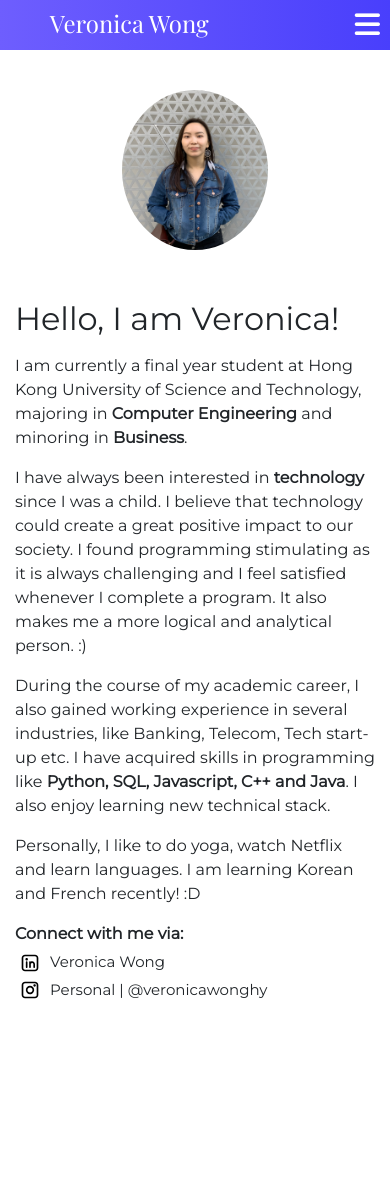
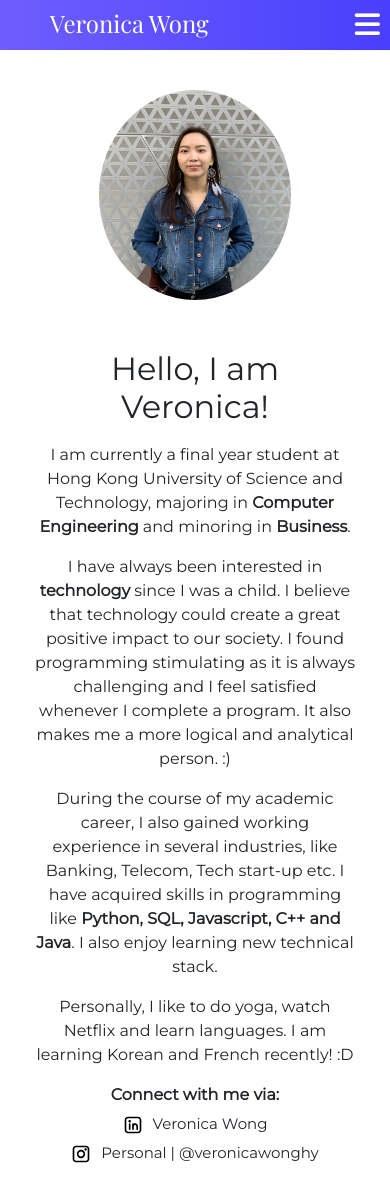
Before and after one commit to veronicawonghy/portfolio, a React (Create React App) app: page / in a window 390 px wide. Shown: the top 1202 px of the page. Before the commit the page ends 1047 px from the top, so only its background shows below. Built offline with nearby package versions, Linux system fonts and the light colour scheme.

Commit message:
mobile ui optimised

```diff
--- a/src/App.css
+++ b/src/App.css
@@ -14,6 +14,7 @@
 }
 .myPicture {
   height: calc(256px + 10vw);
+  width: auto;
   /* max-height: 30%; */
   border-radius: 50%;
   /* width: 200px; */
@@ -27,7 +28,8 @@
 
 @media screen and (max-width: 600px) {
   .myPicture {
-    height: 200px;
+    height: 250px;
+    width: auto;
   }
   .mainContainer {
     margin: 0px;
@@ -36,4 +38,10 @@
   .contentContainer {
     padding: 20px;
   }
+  .heading {
+    text-align: center;
+  }
+  p {
+    text-align: center;
+  }
 }
--- a/src/components/pages/About.js
+++ b/src/components/pages/About.js
@@ -14,9 +14,9 @@ function About() {
                         <img src={myPicture} alt="My Picture" className='myPicture contentContainer' />
                     </div>
                 </Col>
-                <Col xs={12} md={7} className='contentContainer'>
-                <div>
-                    <p><h2>Hello, I am Veronica!</h2></p>
+                <Col xs={12} md={7}>
+                <div className='contentContainer'>
+                    <p className='heading'><h2>Hello, I am Veronica!</h2></p>
 
                     <p>I am currently a final year student at Hong Kong University of Science and Technology,
                     majoring in <span style={{'font-weight':'bold'}}>Computer Engineering</span> and minoring in <span style={{'font-weight':'bold'}}>Business</span>.</p>
@@ -32,16 +32,16 @@ function About() {
                     <p><span style={{'font-weight':'bold'}}>Connect with me via:</span>
                         <br/>
                         <a href='https://www.linkedin.com/in/veronica-wong-ho-yan/' target="_blank" style={{'text-decoration': 'none', color: 'inherit'}}>
-                            <div className="d-flex flex-row align-items-center" style={{'margin': '5px 5px 5px 0px'}}>
+                            <p style={{'margin': '5px 5px 5px 0px'}}>
                             <img src={LinkedIn} className="social-icon" alt="LinkedIn" />
                             <span style={{'font-size': 15}}>Veronica Wong</span>
-                            </div>
+                            </p>
                         </a>
                         <a href='https://www.instagram.com/veronicawonghy/' target="_blank" style={{'text-decoration': 'none', color: 'inherit'}}>
-                            <div className="d-flex flex-row align-items-center" style={{'margin': '5px 5px 5px 0px'}}>
+                            <p style={{'margin': '5px 5px 5px 0px'}}>
                             <img src={Instagram} className="social-icon" alt="Instagram" />
                             <span style={{'font-size': 15}}>Personal | @veronicawonghy</span>
-                            </div>
+                            </p>
                         </a>
                     </p>
                 </div>
```
